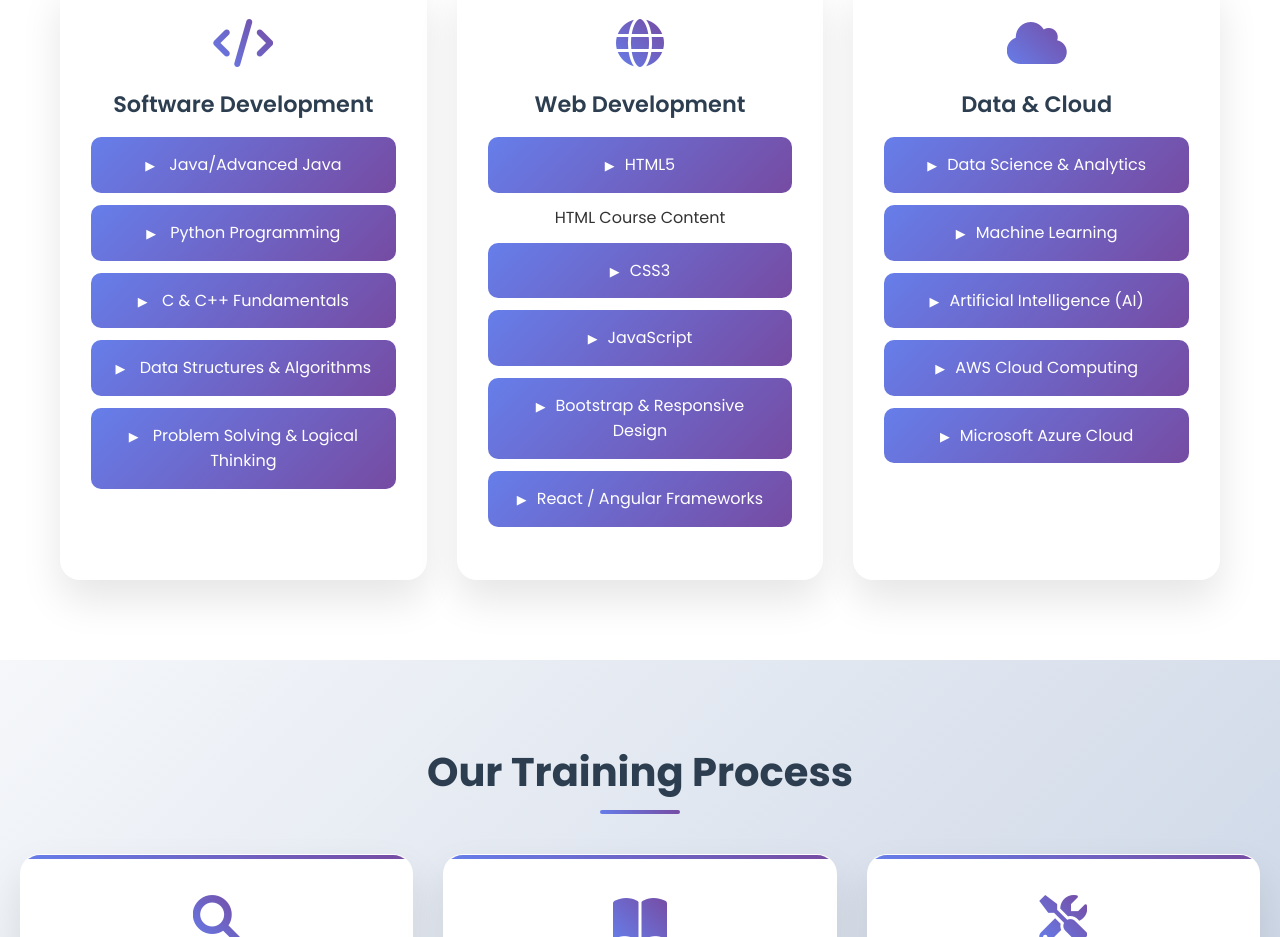
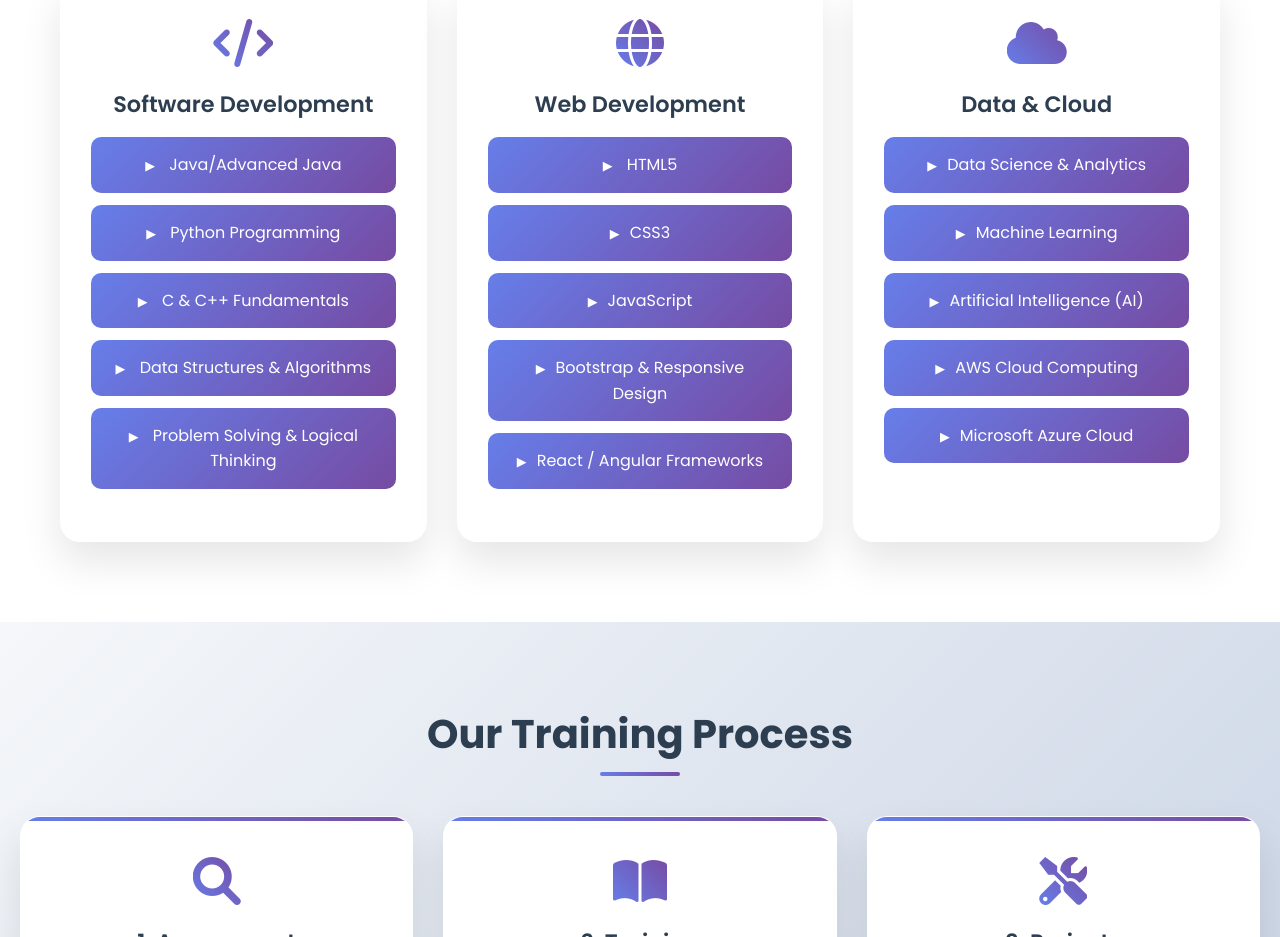
Before and after one commit to vivekanandbiradar007-ai/vit-project, a plain HTML site: page index.html in a window 1280 px wide. Shown: the part 2300-3237 px from the top of the page. Drawn offline with Linux system fonts and the light colour scheme.

Commit message:
Update index.html

```diff
--- a/index.html
+++ b/index.html
@@ -544,8 +544,8 @@
             <i class="fas fa-globe"></i>
             <h3>Web Development</h3>
             <ul>
-                <li>HTML5</li>
-				<a href="htmlsyllabus.html" style="text-decoration:none;color:inherit;">HTML Course Content</a>
+                <li>
+				<a href="htmlsyllabus.html" style="text-decoration:none;color:inherit;">HTML5</a></li>
 				<li>CSS3</li>
 				<li>JavaScript</li>
 				<li>Bootstrap & Responsive Design</li>
```
